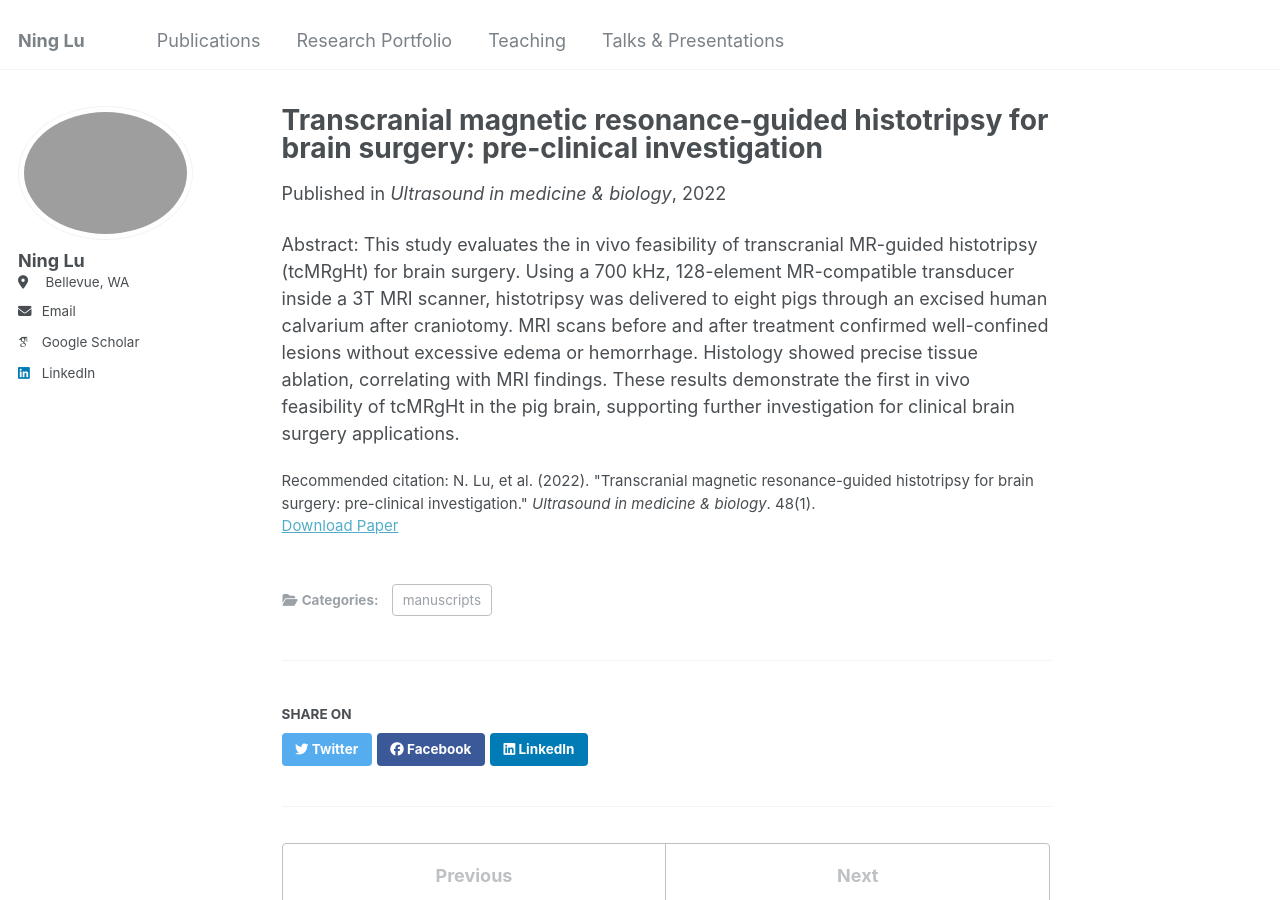
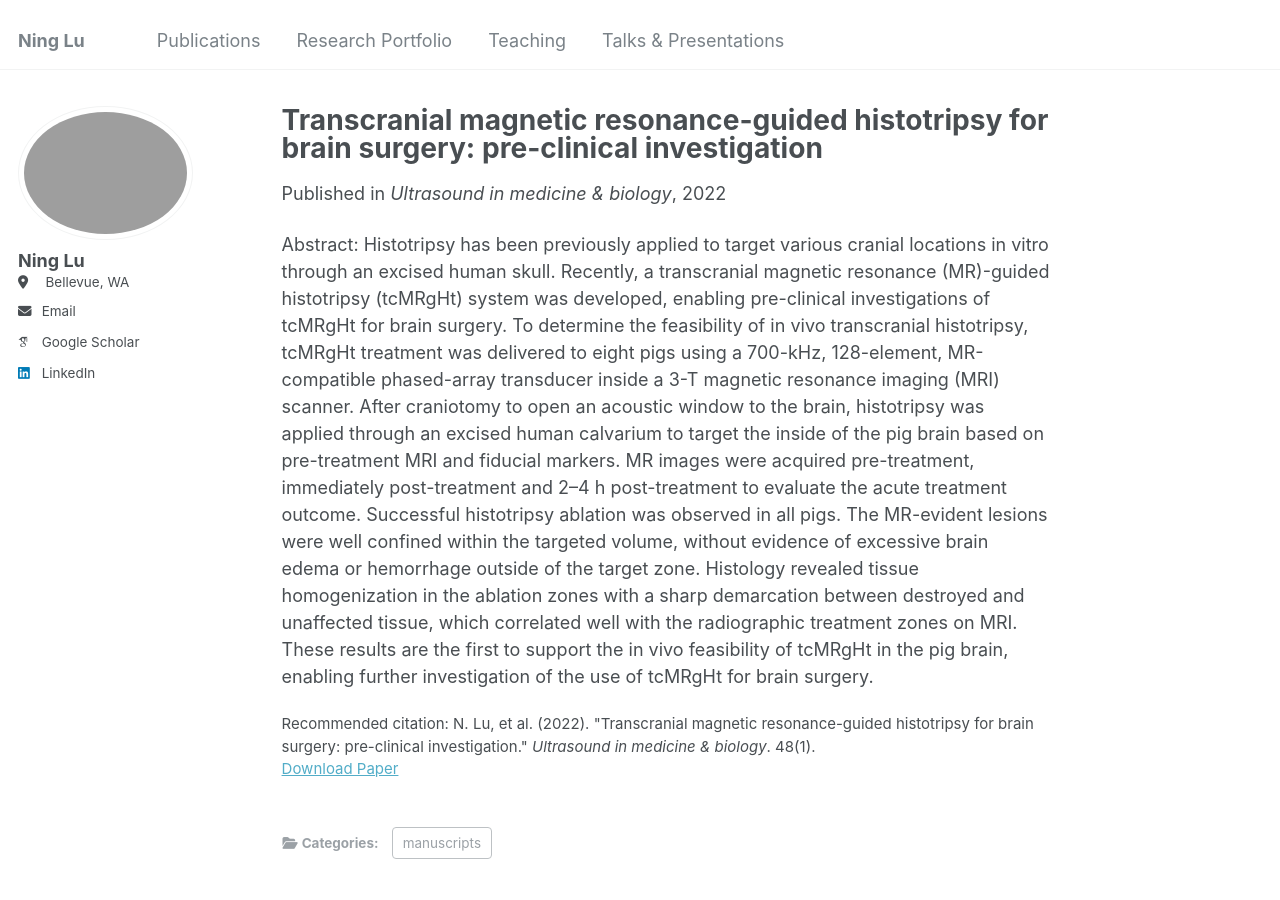
Before and after one commit to NingLu-Ultrasound/ninglu-ultrasound.github.io, a Jekyll site: the page built from _publications/2010-10-01-paper-title-number-2.md, in a window 1280 px wide and 900 px high. Built offline with Jekyll 4.4.1, drawn with Linux system fonts in a browser that asks for light colours; some web fonts are replaced.

Commit message:
Update 2010-10-01-paper-title-number-2.md

```diff
--- a/_publications/2010-10-01-paper-title-number-2.md
+++ b/_publications/2010-10-01-paper-title-number-2.md
@@ -8,4 +8,4 @@ venue: 'Ultrasound in medicine & biology'
 paperurl: 'http://ninglu-ultrasound.github.io/files/Pub2_Transcranial_MR-Guided_Histotripsy_pig_Surgery.pdf'
 citation: 'N. Lu, et al. (2022). &quot;Transcranial magnetic resonance-guided histotripsy for brain surgery: pre-clinical investigation.&quot; <i>Ultrasound in medicine & biology</i>. 48(1).'
 ---
-Abstract: This study evaluates the in vivo feasibility of transcranial MR-guided histotripsy (tcMRgHt) for brain surgery. Using a 700 kHz, 128-element MR-compatible transducer inside a 3T MRI scanner, histotripsy was delivered to eight pigs through an excised human calvarium after craniotomy. MRI scans before and after treatment confirmed well-confined lesions without excessive edema or hemorrhage. Histology showed precise tissue ablation, correlating with MRI findings. These results demonstrate the first in vivo feasibility of tcMRgHt in the pig brain, supporting further investigation for clinical brain surgery applications.
+Abstract: Histotripsy has been previously applied to target various cranial locations in vitro through an excised human skull. Recently, a transcranial magnetic resonance (MR)-guided histotripsy (tcMRgHt) system was developed, enabling pre-clinical investigations of tcMRgHt for brain surgery. To determine the feasibility of in vivo transcranial histotripsy, tcMRgHt treatment was delivered to eight pigs using a 700-kHz, 128-element, MR-compatible phased-array transducer inside a 3-T magnetic resonance imaging (MRI) scanner. After craniotomy to open an acoustic window to the brain, histotripsy was applied through an excised human calvarium to target the inside of the pig brain based on pre-treatment MRI and fiducial markers. MR images were acquired pre-treatment, immediately post-treatment and 2–4 h post-treatment to evaluate the acute treatment outcome. Successful histotripsy ablation was observed in all pigs. The MR-evident lesions were well confined within the targeted volume, without evidence of excessive brain edema or hemorrhage outside of the target zone. Histology revealed tissue homogenization in the ablation zones with a sharp demarcation between destroyed and unaffected tissue, which correlated well with the radiographic treatment zones on MRI. These results are the first to support the in vivo feasibility of tcMRgHt in the pig brain, enabling further investigation of the use of tcMRgHt for brain surgery.
```
